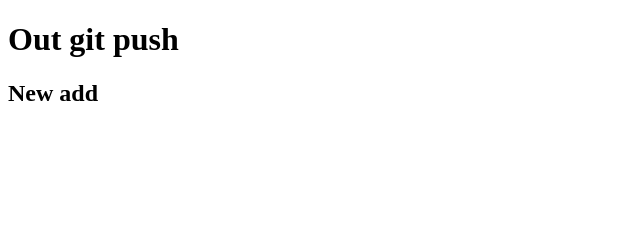
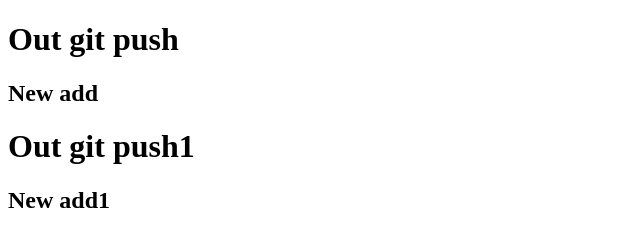
Before and after one commit to goutam4000ad/test2, a plain HTML site: page index.html in a window 1280 px wide. Shown: the whole page, without its empty margins (0-640 px from the left). Drawn offline with Linux system fonts and the light colour scheme.

Commit message:
another h2

```diff
--- a/index.html
+++ b/index.html
@@ -9,5 +9,7 @@
 <body>
     <h1>Out git push</h1>
     <h2>New add</h2>
+    <h1>Out git push1</h1>
+    <h2>New add1</h2>
 </body>
 </html>
```
